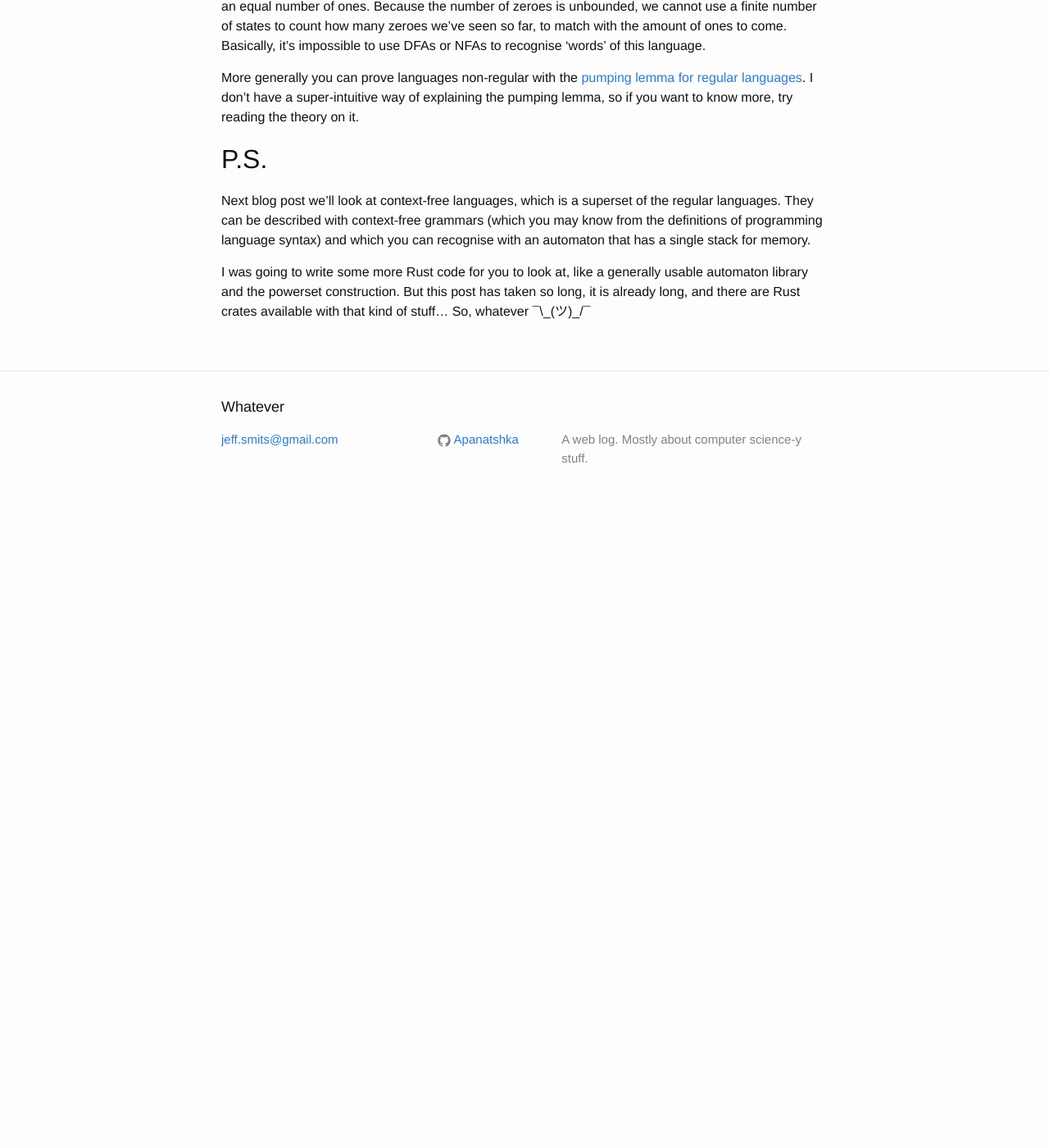
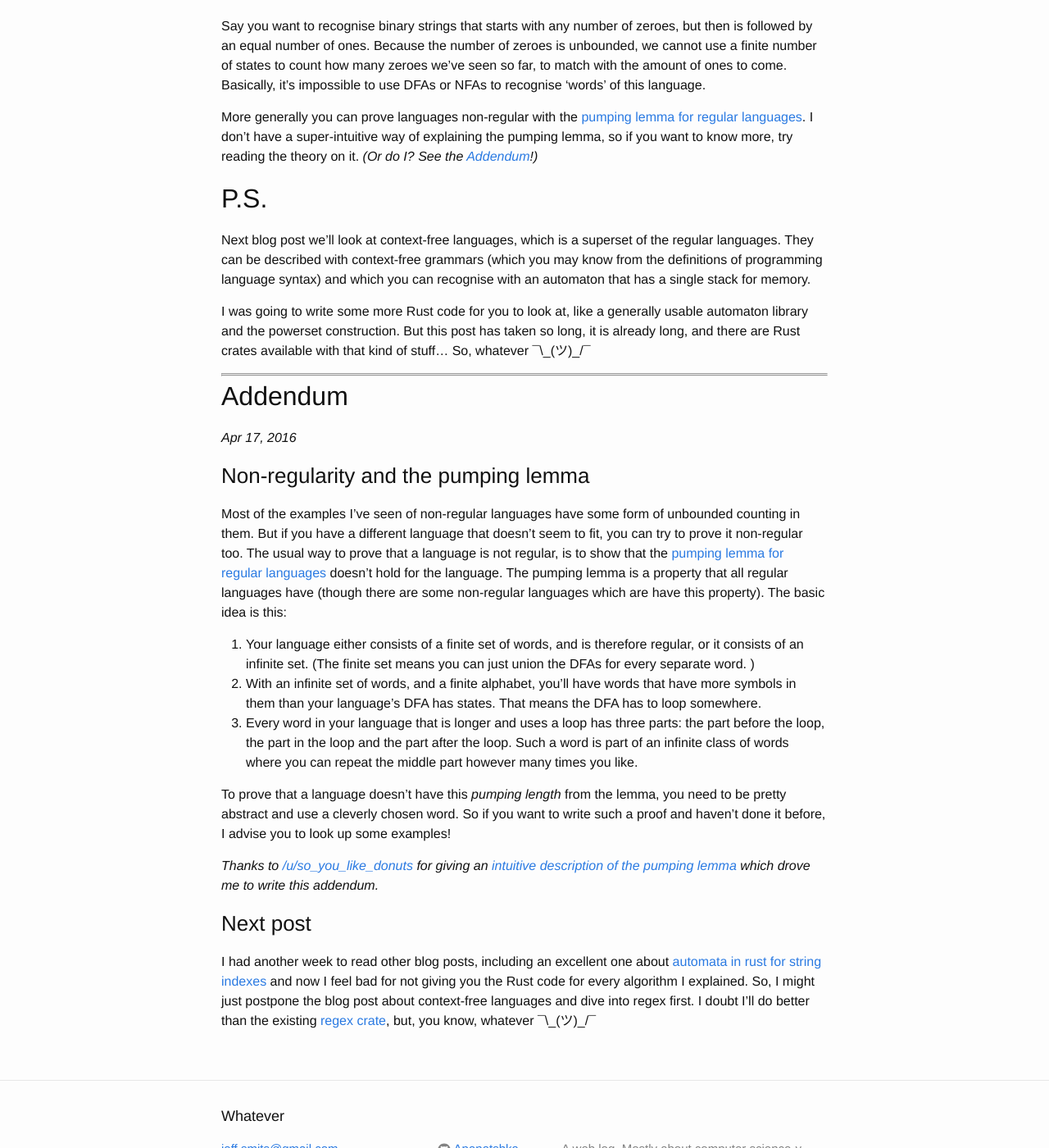
Before and after one commit to Apanatshka/Apanatshka.github.io, a Jekyll site: the page built from _posts/2016-04-10-finite-automata.md, in a window 1280 px wide and 1400 px high, scrolled down 3519 px. Shown: the whole window at 82% size. Built offline with Jekyll 4.4.1, drawn with Linux system fonts in a browser that asks for light colours; before the commit the page ends 4149 px from its top, so only the background shows below that; some of the changed text lies outside the part shown.

Commit message:
Added a little addendum to the post

```diff
--- a/_posts/2016-04-10-finite-automata.md
+++ b/_posts/2016-04-10-finite-automata.md
@@ -145,14 +147,37 @@ A regular expression that matches exactly `1` is the same as an NFA with two sta
 
 **Kleene Star** This is the `*` in a regular expression, a zero-or-more. With this and the option, you can make a one-or-more (`+`). The way this works in NFA-land is as follows: Create a new start state, which is a final state, and give it an {%latex%}\varepsilon{%endlatex%}-transition to the old start state (the zero part). Give the old final states {%latex%}\varepsilon{%endlatex%}-transitions to the old start state (the more part).
 
-### Limitations and Non-regular languages
+## Limitations and Non-regular languages
 
 Say you want to recognise binary strings that starts with any number of zeroes, but then is followed by an equal number of ones. Because the number of zeroes is unbounded, we cannot use a finite number of states to count how many zeroes we've seen so far, to match with the amount of ones to come. Basically, it's impossible to use DFAs or NFAs to recognise 'words' of this language.
 
-More generally you can prove languages non-regular with the [pumping lemma for regular languages](https://en.wikipedia.org/wiki/Pumping_lemma_for_regular_languages). I don't have a super-intuitive way of explaining the pumping lemma, so if you want to know more, try reading the theory on it.
+More generally you can prove languages non-regular with the [pumping lemma for regular languages](https://en.wikipedia.org/wiki/Pumping_lemma_for_regular_languages). I don't have a super-intuitive way of explaining the pumping lemma, so if you want to know more, try reading the theory on it. *(Or do I? See the [Addendum](#addendum)!)*
 
 # P.S.
 
 Next blog post we'll look at context-free languages, which is a superset of the regular languages. They can be described with context-free grammars (which you may know from the definitions of programming language syntax) and which you can recognise with an automaton that has a single stack for memory.
 
 I was going to write some more Rust code for you to look at, like a generally usable automaton library and the powerset construction. But this post has taken so long, it is already long, and there are Rust crates available with that kind of stuff... So, whatever ¯\\\_(ツ)\_/¯
+
+<hr/>
+<hr/>
+
+# Addendum
+
+*{{ "2016-04-17" | date: "%b %-d, %Y" }}*
+
+## Non-regularity and the pumping lemma
+
+Most of the examples I've seen of non-regular languages have some form of unbounded counting in them. But if you have a different language that doesn't seem to fit, you can try to prove it non-regular too. The usual way to prove that a language is not regular, is to show that the [pumping lemma for regular languages](https://en.wikipedia.org/wiki/Pumping_lemma_for_regular_languages) doesn't hold for the language. The pumping lemma is a property that all regular languages have (though there are some non-regular languages which are have this property). The basic idea is this:
+
+1. Your language either consists of a finite set of words, and is therefore regular, or it consists of an infinite set. (The finite set means you can just union the DFAs for every separate word. )
+2. With an infinite set of words, and a finite alphabet, you'll have words that have more symbols in them than your language's DFA has states. That means the DFA has to loop somewhere.
+3. Every word in your language that is longer and uses a loop has three parts: the part before the loop, the part in the loop and the part after the loop. Such a word is part of an infinite class of words where you can repeat the middle part however many times you like.
+
+To prove that a language doesn't have this *pumping length* from the lemma, you need to be pretty abstract and use a cleverly chosen word. So if you want to write such a proof and haven't done it before, I advise you to look up some examples!
+
+*Thanks to [/u/so_you_like_donuts](https://www.reddit.com/user/so_you_like_donuts) for giving an [intuitive description of the pumping lemma](https://www.reddit.com/r/rust/comments/4eq01l/my_first_blog_post_finite_automata_with_a_bit_of/d22bw6q?context=3) which drove me to write this addendum.*
+
+## Next post
+
+I had another week to read other blog posts, including an excellent one about [automata in rust for string indexes](http://blog.burntsushi.net/transducers/) and now I feel bad for not giving you the Rust code for every algorithm I explained. So, I might just postpone the blog post about context-free languages and dive into regex first. I doubt I'll do better than the existing [regex crate](https://crates.io/crates/regex), but, you know, whatever ¯\\\_(ツ)\_/¯
```
Also changed, not shown: other parts of _posts/2016-04-10-finite-automata.md (+2 -0 lines).
